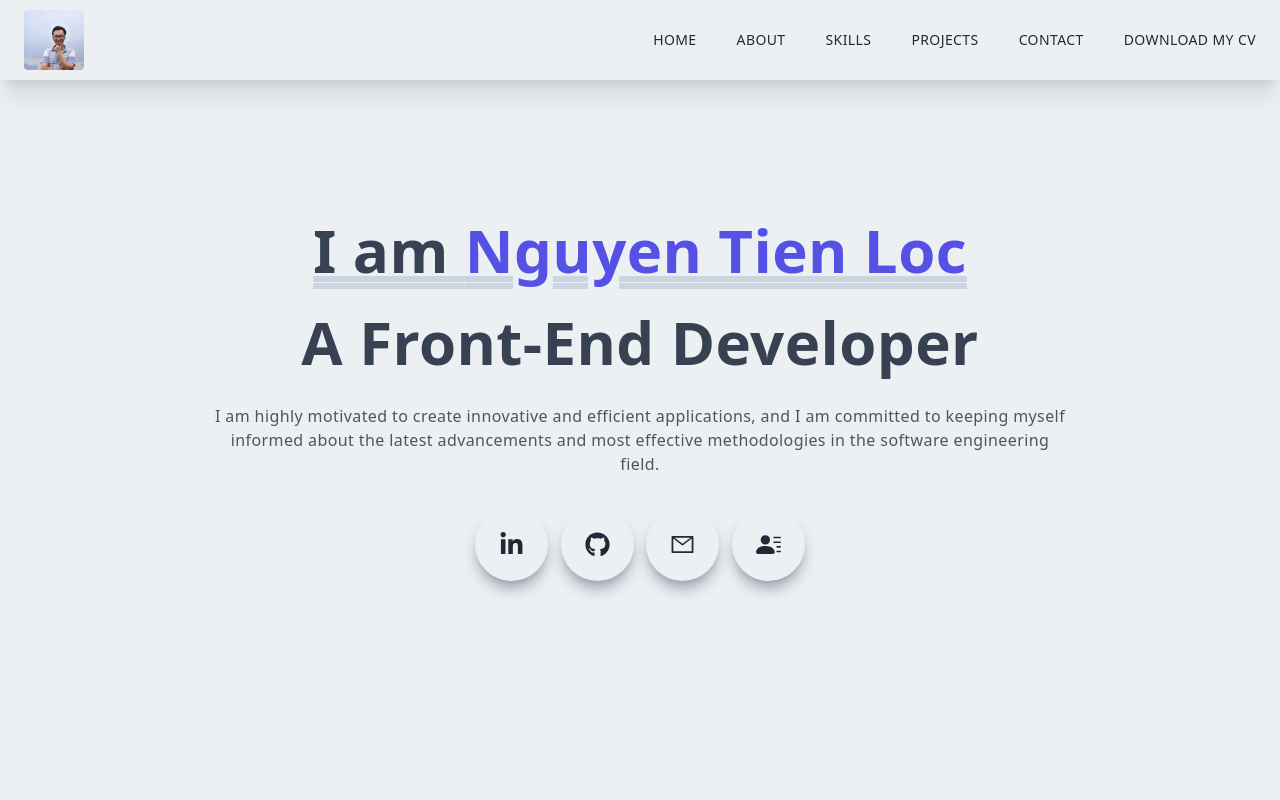
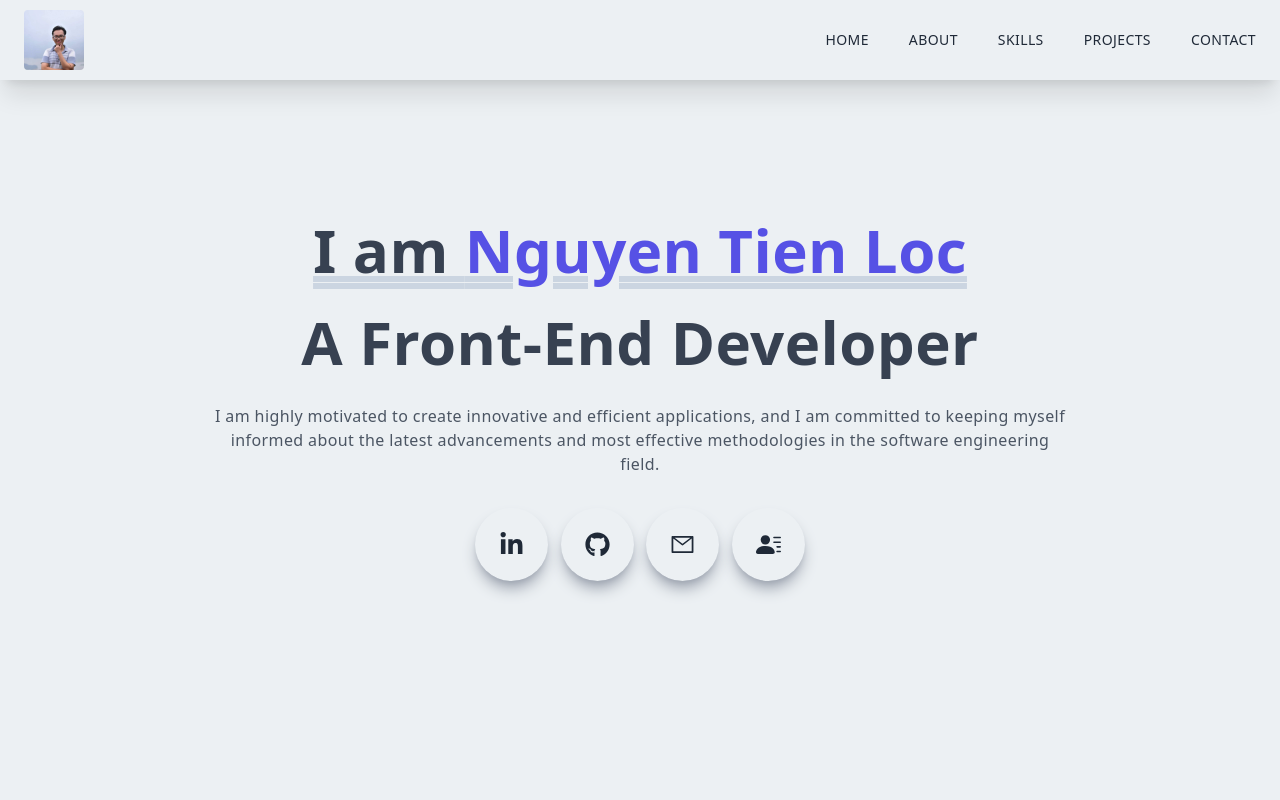
Before and after one commit to thisLocnt/portfolio, a Next.js app: page / in a window 1280 px wide. Shown: the top 800 px of the page. Built offline with nearby package versions, Linux system fonts and the light colour scheme.

Commit message:
thêm link cv và email --- bỏ mục download my cv

```diff
--- a/components/Navbar.tsx
+++ b/components/Navbar.tsx
@@ -48,9 +48,6 @@
                         <Link href='/#contact '>
                             <li className="ml-10 text-sm uppercase hover:border-b">Contact</li>
                         </Link>
-                        <Link href='/api/download-cv'>
-                            <li className="ml-10 text-sm uppercase hover:border-b">Download My CV</li>
-                        </Link>
                     </ul>
                     <div className="md:hidden cursor-pointer" onClick={handleNav}>
                         <AiOutlineMenu size={25} />
@@ -96,9 +93,6 @@
                             <Link href='/#contact' onClick={() => setNav(false)}>
                                 <li className="py-4 text-sm">Contact</li>
                             </Link>
-                            <Link href='/api/download-cv'>
-                                <li className="py-4 text-sm">Download My CV</li>
-                            </Link>
                         </ul>
                         <div className="pt-16">
                             <p className="uppercase tracking-widest text-[#5651e5]">Let's Connect</p>
@@ -121,12 +115,17 @@
                                         <FaGithub size={25} />
                                     </a>
                                 </div>
-                                <div className="rounded-full shadow-lg shadow-gray-400 p-3 cursor-pointer hover:scale-105 ease-in duration-300">
+                                <a
+                                    href={`mailto:${process.env.EMAIL}`}
+                                    className="rounded-full shadow-lg shadow-gray-400 p-3 cursor-pointer hover:scale-105 ease-in duration-300"
+                                >
                                     <AiOutlineMail size={25} />
-                                </div>
-                                <div className="rounded-full shadow-lg shadow-gray-400 p-3 cursor-pointer hover:scale-105 ease-in duration-300">
-                                    <BsFillPersonLinesFill size={25} />
-                                </div>
+                                </a>
+                                <Link href='/api/download-cv'>
+                                    <div className="rounded-full shadow-lg shadow-gray-400 p-3 cursor-pointer hover:scale-105 ease-in duration-300">
+                                        <BsFillPersonLinesFill size={25} />
+                                    </div>
+                                </Link>
                             </div>
                         </div>
                     </div>
```
